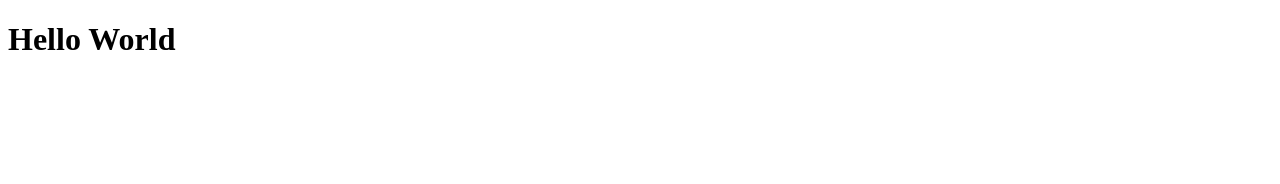
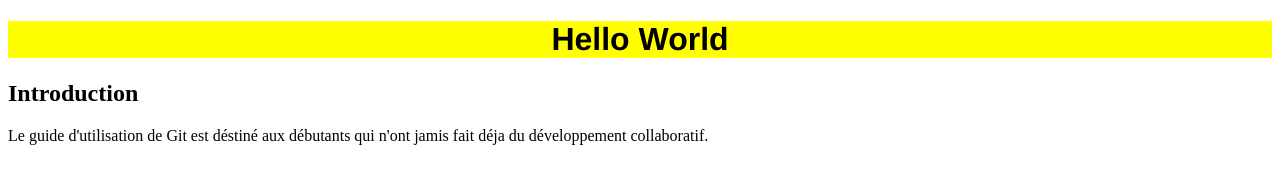
Before and after one commit to sam19/GitHelloWorld, a plain HTML site: page index.html in a window 1280 px wide. Drawn offline with Linux system fonts and the light colour scheme.

Commit message:
2ème version

```diff
--- a/index.html
+++ b/index.html
@@ -2,10 +2,22 @@
 <html>
 	<head>
 		<meta charest="utf-8">
-		<title>Une page internet comme exemple d'utilisation de Git</title>
+		<title>Guide utilisation de Git</title>
 	</head>
 
+	<style type="text/css">
+		h1{
+			text-align: center;
+			font-family: Helvetica;
+			font-size: 100;
+			background-color: yellow;
+		}
+	</style>
 	<body>
 		<h1>Hello World</h1>
+		<h2>Introduction</h2>
+			<p>
+				Le guide d'utilisation de Git est déstiné aux débutants qui n'ont jamis fait déja du développement collaboratif.
+			</p>
 	</body>
 </html>
```
